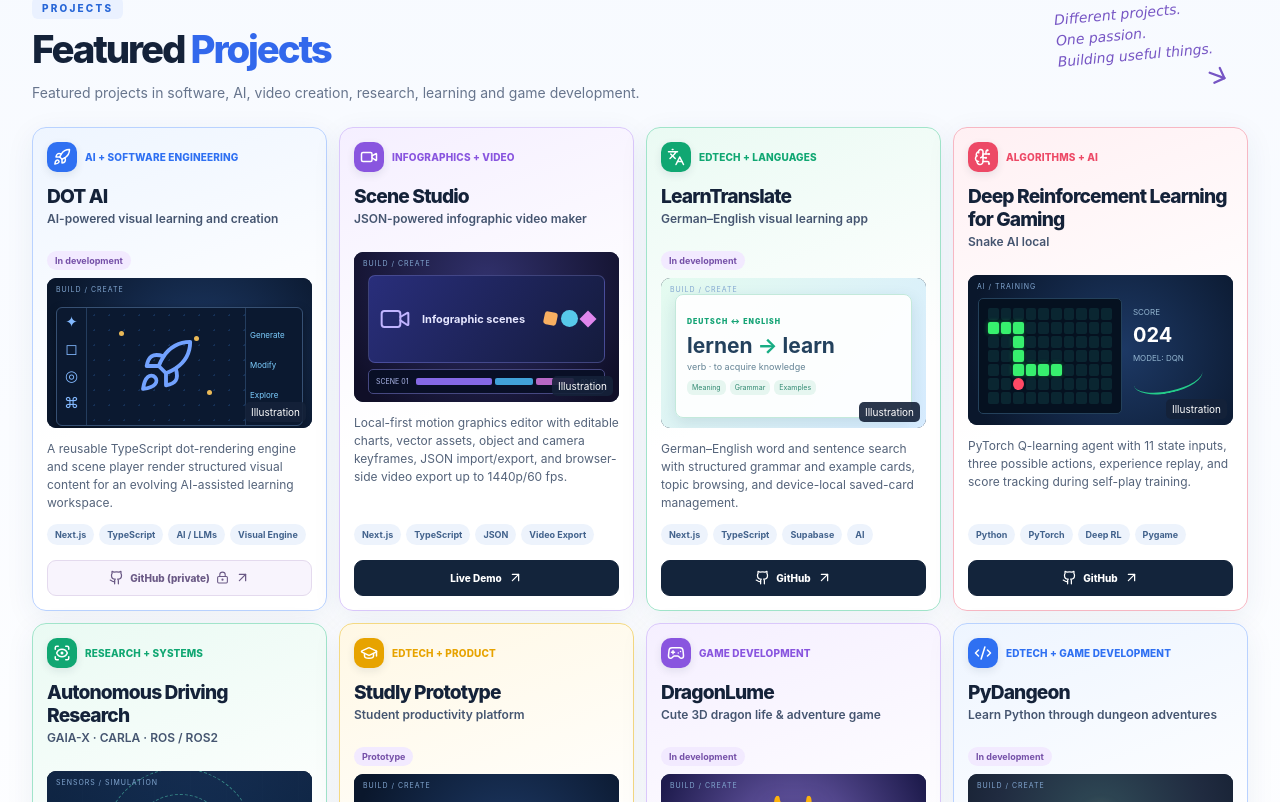
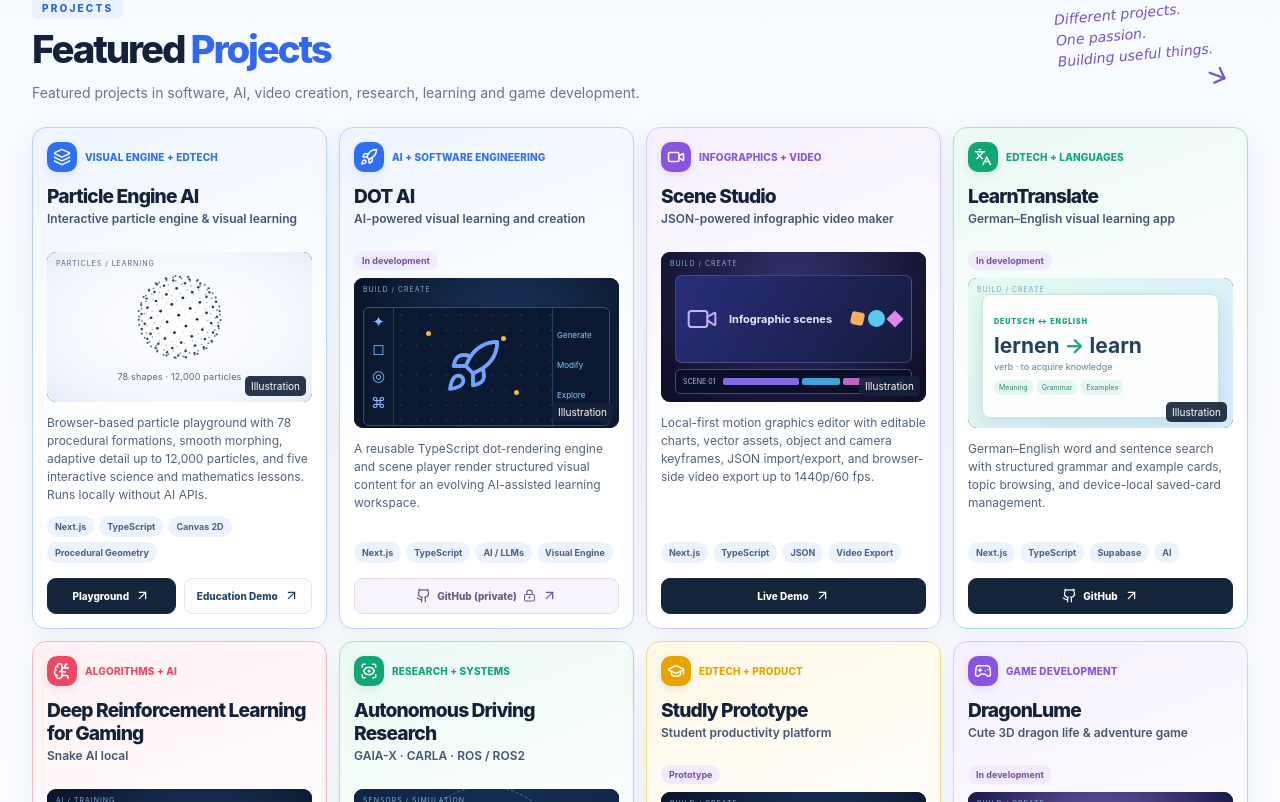
Before and after one commit to Forkan01/forkan-portfolio, a Next.js app: page / in a window 1280 px wide. Shown: the part 618-1420 px from the top of the page. Built offline with nearby package versions, Linux system fonts and the light colour scheme.

Commit message:
Feature Particle Engine AI and education demo first in portfolio

```diff
--- a/app/globals.css
+++ b/app/globals.css
@@ -417,3 +417,10 @@ h2 em { font-style: normal; color: #3268ec; }
 .pydangeon-art strong { color: #f8fafc; font-size: 16px; }
 .pydangeon-art code { font-size: 10px; color: #b8f3d9; background: #0b1725; padding: 5px 7px; border-radius: 5px; white-space: nowrap; }
 .pydangeon-art small { color: #bdcbdc; font-size: 8px; letter-spacing: .1em; }
+
+/* Particle Engine AI featured illustration */
+.art-particle .art-fallback { background: radial-gradient(ellipse at 50% 48%, #fff 0%, #f4f7fd 65%, #e6edf8 100%); }
+.art-particle .art-corner { color: #536787; }
+.particle-project-art { width:100%; height:100%; display:flex; align-items:center; justify-content:center; flex-direction:column; gap:0; padding:9px 8px 18px; color:#536787; }
+.particle-project-art svg { width:100%; height:calc(100% - 15px); min-height:0; display:block; }
+.particle-project-art span { font-size:9px; letter-spacing:.02em; }
--- a/app/page.tsx
+++ b/app/page.tsx
@@ -18,16 +18,27 @@ type Project = {
   tech: string[];
   categories: Category[];
   style: "blue" | "red" | "green" | "yellow" | "purple" | "cyan";
-  art: "dots" | "scene" | "translate" | "snake" | "research" | "study" | "notes" | "todo" | "dragon" | "dragonlume" | "pydangeon" | "drone" | "brain" | "goals" | "embedded" | "code";
+  art: "particle" | "dots" | "scene" | "translate" | "snake" | "research" | "study" | "notes" | "todo" | "dragon" | "dragonlume" | "pydangeon" | "drone" | "brain" | "goals" | "embedded" | "code";
   status?: "In development" | "Prototype";
   image?: string;
   demo?: string;
+  educationDemo?: string;
   github?: string;
   githubPrivate?: boolean;
   details?: string;
 };
 
 const featured: Project[] = [
+  {
+    title: "Particle Engine AI",
+    subtitle: "Interactive particle engine & visual learning",
+    description: "Browser-based particle playground with 78 procedural formations, smooth morphing, adaptive detail up to 12,000 particles, and five interactive science and mathematics lessons. Runs locally without AI APIs.",
+    tech: ["Next.js", "TypeScript", "Canvas 2D", "Procedural Geometry"],
+    categories: ["Web Apps", "Systems"],
+    style: "blue", art: "particle",
+    demo: "https://particle-ai-ochre.vercel.app/",
+    educationDemo: "https://particle-ai-ochre.vercel.app/education",
+  },
   {
     title: "DOT AI",
     subtitle: "AI-powered visual learning and creation",
@@ -187,7 +198,8 @@ function ProjectArt({ project }: { project: Project }) {
   return (
     <div className={"project-art art-" + project.art + (project.image && !failed ? " has-screenshot" : "")}>
       <div className="art-fallback" aria-hidden="true">
-        <span className="art-corner">{project.art === "snake" ? "AI / TRAINING" : project.art === "research" ? "SENSORS / SIMULATION" : "BUILD / CREATE"}</span>
+        <span className="art-corner">{project.art === "particle" ? "PARTICLES / LEARNING" : project.art === "snake" ? "AI / TRAINING" : project.art === "research" ? "SENSORS / SIMULATION" : "BUILD / CREATE"}</span>
+        {project.art === "particle" && <div className="particle-project-art"><svg viewBox="0 0 200 120" aria-hidden="true" focusable="false">{Array.from({length:210},(_,i)=>{const y=1-2*(i+.5)/210,r=Math.sqrt(1-y*y),a=i*Math.PI*(3-Math.sqrt(5)),x=r*Math.cos(a),z=r*Math.sin(a),k=3.6/(3.6-z);return {x:100+x*44*k,y:60+y*44*k,z};}).sort((a,b)=>a.z-b.z).map((p,i)=><circle key={i} cx={p.x} cy={p.y} r={.55+(p.z+1)*.5} fill="#111827" opacity={.18+(p.z+1)*.38}/>)}</svg><span>78 shapes · 12,000 particles</span></div>}
         {project.art === "dots" && <div className="demo-interface"><span className="demo-sidebar">✦<br/>◻<br/>◎<br/>⌘</span><div className="demo-canvas"><Rocket size={58} strokeWidth={1.6}/><i className="dot dot-a"/><i className="dot dot-b"/><i className="dot dot-c"/></div><span className="demo-tools">Generate<br/>Modify<br/>Explore</span></div>}
         {project.art === "scene" && <div className="scene-art"><div className="scene-preview"><Video size={32} strokeWidth={1.5}/><span>Infographic scenes</span><div className="scene-shapes"><i/><i/><i/></div></div><div className="scene-timeline"><span>SCENE 01</span><div><i/><i/><i/></div><small>00:08</small></div></div>}
         {project.art === "translate" && <div className="translate-art"><span className="translate-kicker">DEUTSCH ↔ ENGLISH</span><strong>lernen <span>→</span> learn</strong><p>verb · to acquire knowledge</p><div><span>Meaning</span><span>Grammar</span><span>Examples</span></div></div>}
@@ -240,10 +252,10 @@ function IconLink({ href, children, primary = false, privateRepo = false }: { hr
 }
 
 function FeaturedCard({ project, index }: { project: Project; index: number }) {
-  const Icon = [Rocket, Video, Languages, BrainCircuit, ScanEye, GraduationCap, Gamepad2, Code2][index] ?? Code2;
+  const Icon = [Layers3, Rocket, Video, Languages, BrainCircuit, ScanEye, GraduationCap, Gamepad2, Code2][index] ?? Code2;
   return (
     <article className={"featured-card tone-" + project.style}>
-      <div className="featured-category"><span className="category-icon"><Icon size={18}/></span><span>{["AI + SOFTWARE ENGINEERING", "INFOGRAPHICS + VIDEO", "EDTECH + LANGUAGES", "ALGORITHMS + AI", "RESEARCH + SYSTEMS", "EDTECH + PRODUCT", "GAME DEVELOPMENT", "EDTECH + GAME DEVELOPMENT"][index] ?? "PROJECT"}</span></div>
+      <div className="featured-category"><span className="category-icon"><Icon size={18}/></span><span>{["VISUAL ENGINE + EDTECH", "AI + SOFTWARE ENGINEERING", "INFOGRAPHICS + VIDEO", "EDTECH + LANGUAGES", "ALGORITHMS + AI", "RESEARCH + SYSTEMS", "EDTECH + PRODUCT", "GAME DEVELOPMENT", "EDTECH + GAME DEVELOPMENT"][index] ?? "PROJECT"}</span></div>
       <h3>{project.title}</h3>
       <p className="project-subtitle">{project.subtitle}</p>
       {project.status && <span className="project-status">{project.status}</span>}
@@ -251,7 +263,8 @@ function FeaturedCard({ project, index }: { project: Project; index: number }) {
       <p className="featured-description">{project.description}</p>
       <div className="tech-tags">{project.tech.map(t => <span key={t}>{t}</span>)}</div>
       <div className="project-actions">
-        {project.demo && <IconLink href={project.demo} primary>Live Demo</IconLink>}
+        {project.demo && <IconLink href={project.demo} primary>{project.educationDemo ? "Playground" : "Live Demo"}</IconLink>}
+        {project.educationDemo && <IconLink href={project.educationDemo}>Education Demo</IconLink>}
         {project.details && <IconLink href={project.details} primary>Experience</IconLink>}
         {project.github && <IconLink href={project.github} primary={!project.demo && !project.githubPrivate} privateRepo={project.githubPrivate}><Github size={15} /> {project.githubPrivate ? "GitHub (private)" : "GitHub"}</IconLink>}
       </div>
```
Also changed, not shown: 1 other file (tests, documents, lock files or other folders).
